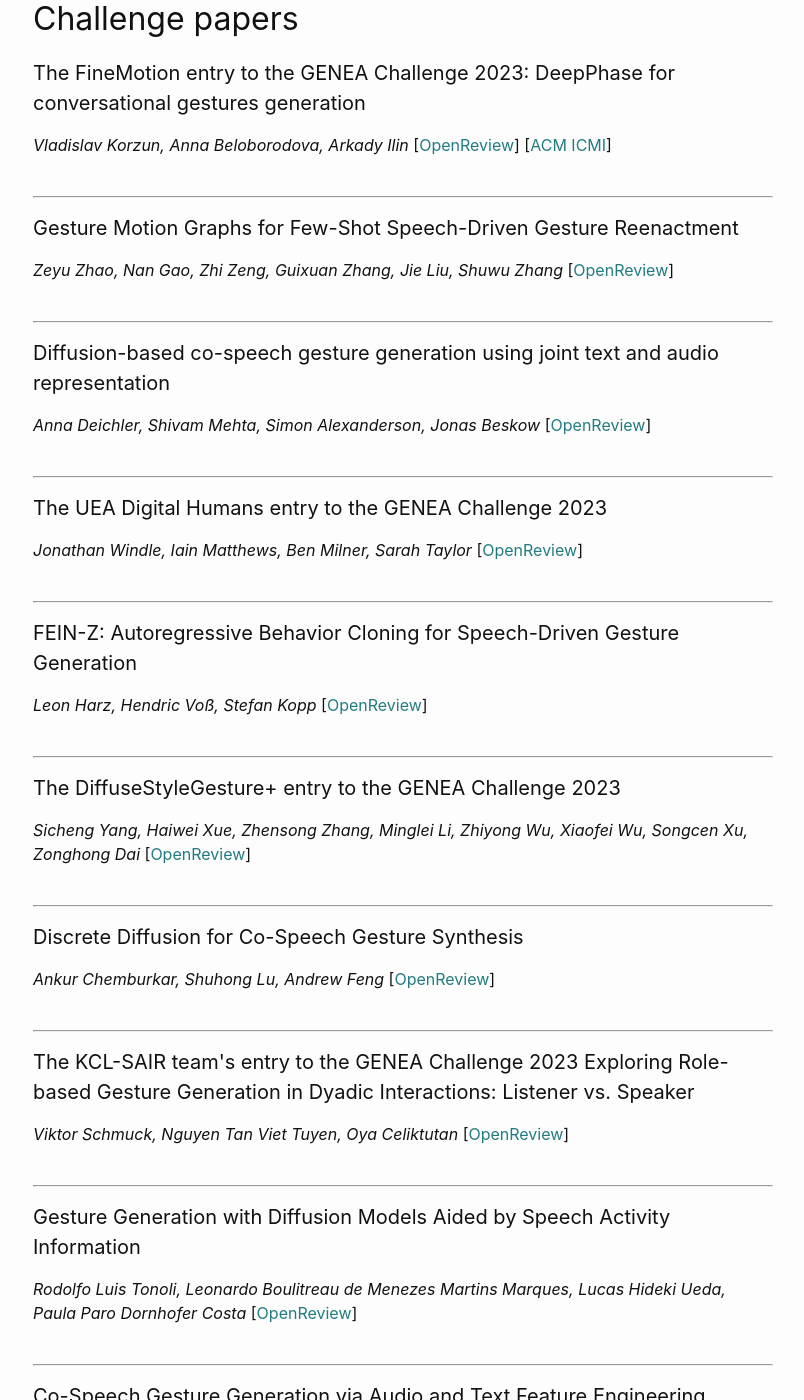
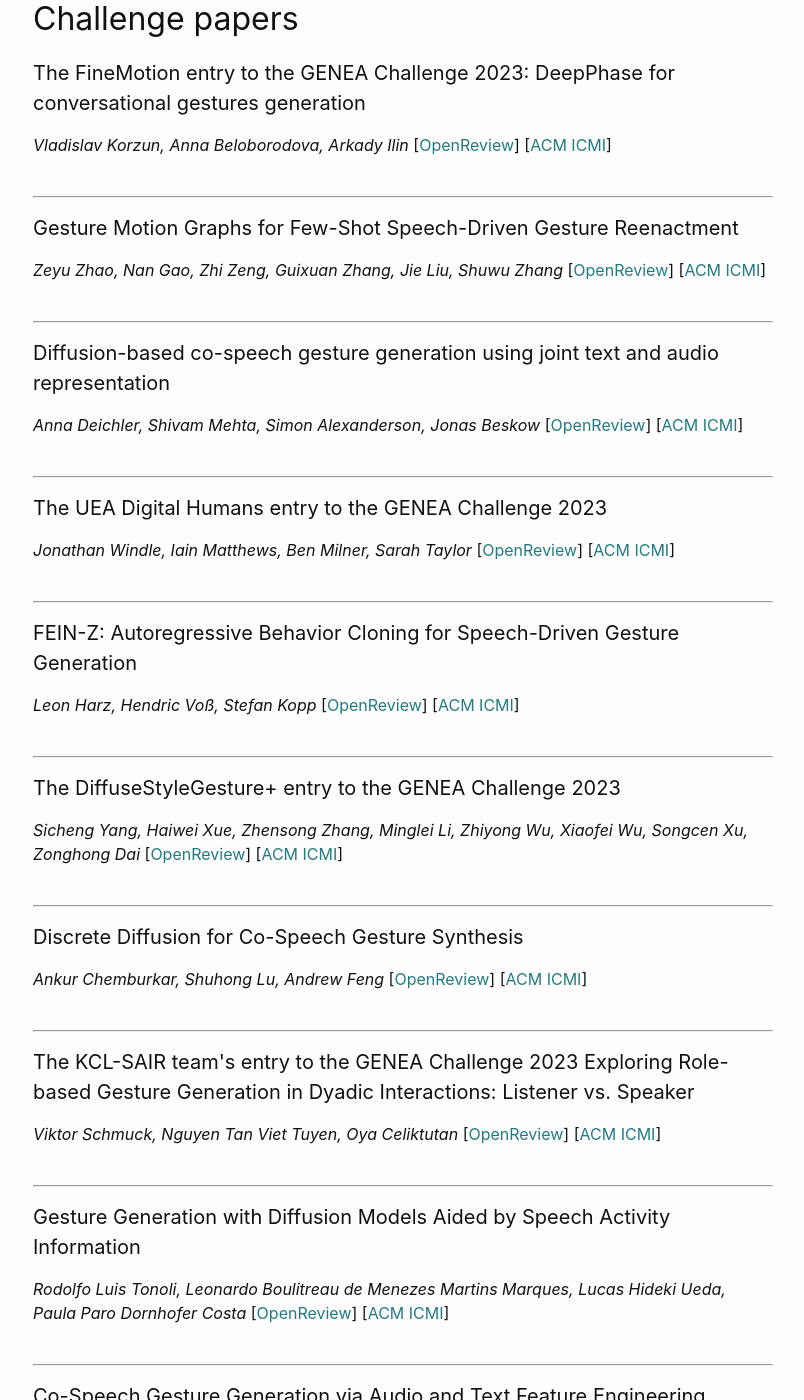
Before and after one commit to Svito-zar/Svito-zar.github.io, a Jekyll site: the page built from _posts/2023-08-09-GENEA_challenge_2023.md, in a window 1280 px wide and 1400 px high, scrolled down 2253 px. Shown: the whole window, without its empty margins (237-1041 px from the left). Built offline with Jekyll 4.4.1, drawn with Linux system fonts in a browser that asks for light colours; some of the changed text lies outside the part shown.

Commit message:
Add all the ACM links

```diff
--- a/_posts/2023-08-09-GENEA_challenge_2023.md
+++ b/_posts/2023-08-09-GENEA_challenge_2023.md
@@ -84,14 +84,17 @@
                         <p>
                         <h4>Gesture Motion Graphs for Few-Shot Speech-Driven Gesture Reenactment</h4>
                         <i>Zeyu Zhao, Nan Gao, Zhi Zeng, Guixuan Zhang, Jie Liu, Shuwu Zhang</i> [<a
-                            href="https://openreview.net/forum?id=CMivR3x5fpC" target="_blank">OpenReview</a>]<br><br>
+                            href="https://openreview.net/forum?id=CMivR3x5fpC" target="_blank">OpenReview</a>] [<a
+                            href="https://doi.org/10.1145/3577190.3616118" target="_blank">ACM ICMI</a>]
+                        <br><br>
                         </p>
                         <hr>
 
                         <p>
                         <h4>Diffusion-based co-speech gesture generation using joint text and audio representation</h4>
                         <i> Anna Deichler, Shivam Mehta, Simon Alexanderson, Jonas Beskow</i> [<a
-                            href=" https://openreview.net/forum?id=vD3_u_kbkqS" target="_blank">OpenReview</a>]<br><br>
+                            href=" https://openreview.net/forum?id=vD3_u_kbkqS" target="_blank">OpenReview</a>] [<a
+                            href="https://doi.org/10.1145/3577190.3616117" target="_blank">ACM ICMI</a>] <br><br>
                         </p>
                         <hr>
 
@@ -99,14 +102,16 @@
                         <p>
                         <h4>The UEA Digital Humans entry to the GENEA Challenge 2023</h4>
                         <i>Jonathan Windle, Iain Matthews, Ben Milner, Sarah Taylor</i> [<a
-                            href="https://openreview.net/forum?id=bBrebR1YpXe" target="_blank">OpenReview</a>]<br><br>
+                            href="https://openreview.net/forum?id=bBrebR1YpXe" target="_blank">OpenReview</a>] [<a
+                            href="https://doi.org/10.1145/3577190.3616116" target="_blank">ACM ICMI</a>] <br><br>
                         </p>
                         <hr>
 
                         <p>
                         <h4>FEIN-Z: Autoregressive Behavior Cloning for Speech-Driven Gesture Generation</h4>
                         <i>Leon Harz, Hendric Voß, Stefan Kopp</i> [<a
-                            href="https://openreview.net/forum?id=FovoQL3nygw" target="_blank">OpenReview</a>]<br><br>
+                            href="https://openreview.net/forum?id=FovoQL3nygw" target="_blank">OpenReview</a>] [<a
+                            href="https://doi.org/10.1145/3577190.3616115" target="_blank">ACM ICMI</a>]  <br><br>
                         </p>
                         <hr>
 
@@ -115,14 +120,16 @@
                         <i>Sicheng Yang, Haiwei Xue, Zhensong Zhang, Minglei Li, Zhiyong Wu, Xiaofei Wu, Songcen Xu,
                             Zonghong
                             Dai</i> [<a href="https://openreview.net/forum?id=zrcgseqv0n2"
-                            target="_blank">OpenReview</a>]<br><br>
+                            target="_blank">OpenReview</a>] [<a
+                            href="https://doi.org/10.1145/3577190.3616114" target="_blank">ACM ICMI</a>] <br><br>
                         </p>
                         <hr>
 
                         <p>
                         <h4>Discrete Diffusion for Co-Speech Gesture Synthesis</h4>
                         <i>Ankur Chemburkar, Shuhong Lu, Andrew Feng</i> [<a
-                            href="https://openreview.net/forum?id=xPQcKA56N4j" target="_blank">OpenReview</a>]<br><br>
+                            href="https://openreview.net/forum?id=xPQcKA56N4j" target="_blank">OpenReview</a>] [<a
+                            href="https://doi.org/10.1145/3610661.3616556" target="_blank">ACM ICMI</a>] <br><br>
                         </p>
                         <hr>
 
@@ -131,7 +138,8 @@
                             Generation in
                             Dyadic Interactions: Listener vs. Speaker</h4>
                         <i>Viktor Schmuck, Nguyen Tan Viet Tuyen, Oya Celiktutan</i> [<a
-                            href="https://openreview.net/forum?id=oW4rUGjbMYg" target="_blank">OpenReview</a>]<br><br>
+                            href="https://openreview.net/forum?id=oW4rUGjbMYg" target="_blank">OpenReview</a>] [<a
+                            href="https://doi.org/10.1145/3610661.3616555" target="_blank">ACM ICMI</a>] <br><br>
                         </p>
                         <hr>
 
@@ -140,21 +148,24 @@
                         <i>Rodolfo Luis Tonoli, Leonardo Boulitreau de Menezes Martins Marques, Lucas Hideki Ueda, Paula
                             Paro
                             Dornhofer Costa</i> [<a href="https://openreview.net/forum?id=S9Efb3MoiZ"
-                            target="_blank">OpenReview</a>]<br><br>
+                            target="_blank">OpenReview</a>] [<a
+                            href="https://doi.org/10.1145/3610661.3616554" target="_blank">ACM ICMI</a>] <br><br>
                         </p>
                         <hr>
 
                         <p>
                         <h4>Co-Speech Gesture Generation via Audio and Text Feature Engineering</h4>
                         <i>Geunmo Kim, Jaewoong Yoo, Hyedong Jung</i> [<a
-                            href="https://openreview.net/forum?id=mK2qMNf0_Nd" target="_blank">OpenReview</a>]<br><br>
+                            href="https://openreview.net/forum?id=mK2qMNf0_Nd" target="_blank">OpenReview</a>] [<a
+                            href="https://doi.org/10.1145/3610661.3616553" target="_blank">ACM ICMI</a>] <br><br>
                         </p>
                         <hr>
 
                         <p>
                         <h4>DiffuGesture: Generating Human Gesture From Two-person Dialogue With Diffusion Models</h4>
                         <i>Weiyu Zhao, Liangxiao Hu, Shengping Zhang</i> [<a
-                            href="https://openreview.net/forum?id=swc28UDR8Wk" target="_blank">OpenReview</a>]<br><br>
+                            href="https://openreview.net/forum?id=swc28UDR8Wk" target="_blank">OpenReview</a>] [<a
+                            href="https://doi.org/10.1145/3610661.3616552" target="_blank">ACM ICMI</a>] <br><br>
                         </p>
                         <hr>
 
@@ -163,7 +174,8 @@
                             generation
                         </h4>
                         <i>Gwantae Kim, Yuanming Li, Hanseok Ko</i> [<a
-                            href="https://openreview.net/forum?id=Mm44wlJICIj" target="_blank">OpenReview</a>]<br><br>
+                            href="https://openreview.net/forum?id=Mm44wlJICIj" target="_blank">OpenReview</a>] [<a
+                            href="https://doi.org/10.1145/3610661.3616551" target="_blank">ACM ICMI</a>] <br><br>
                         </p>
 
 </section>
```
